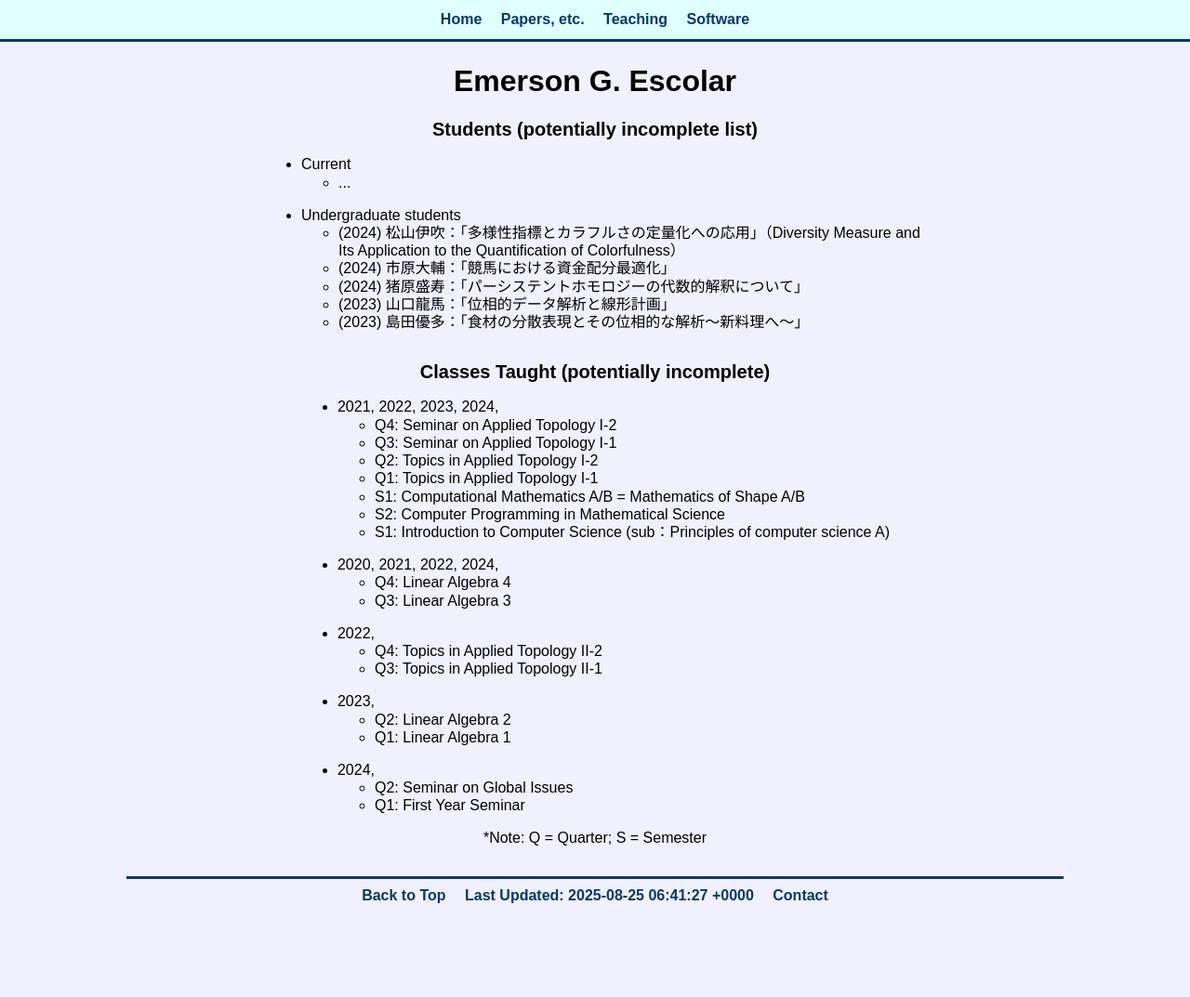
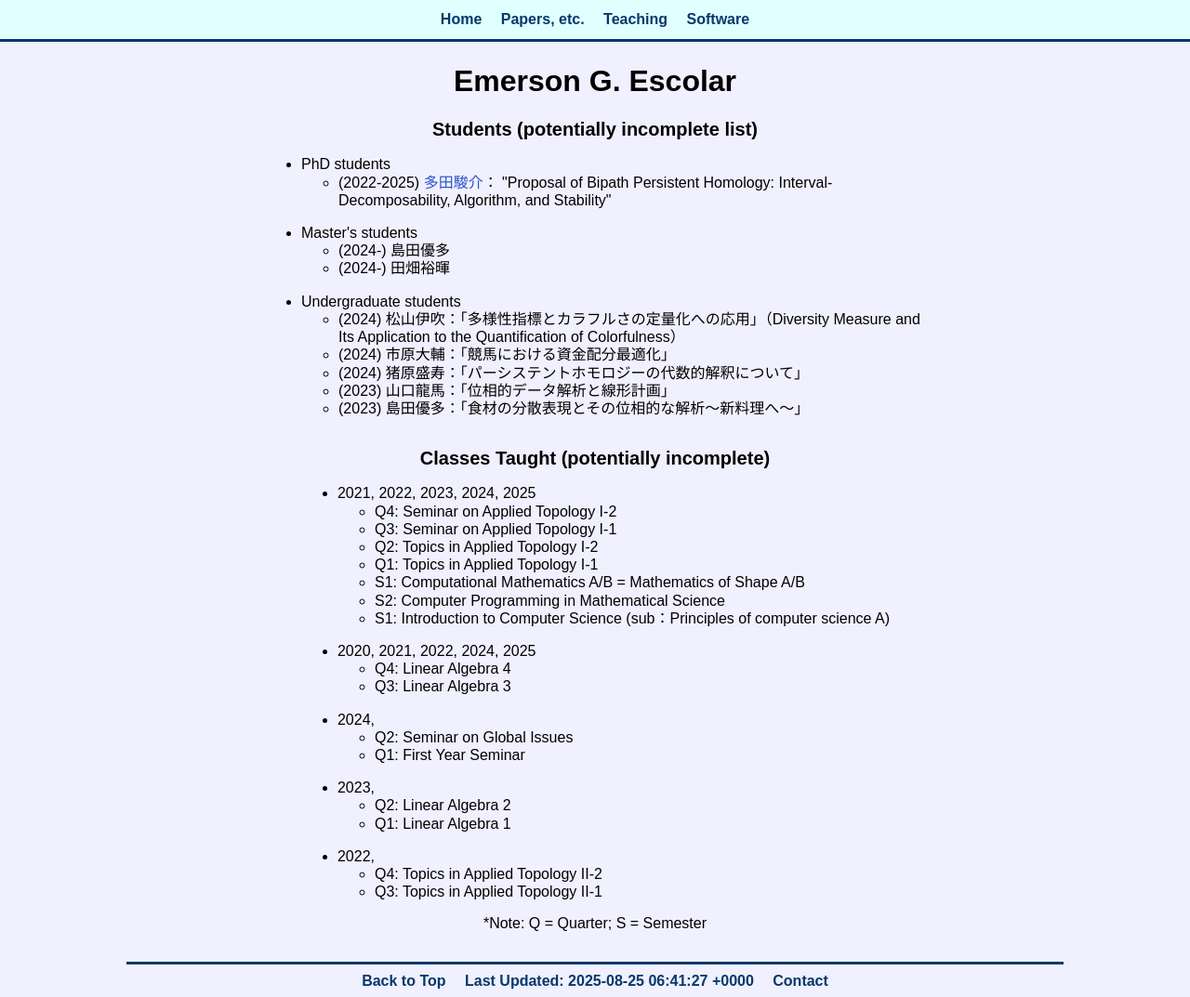
Before and after one commit to emerson-escolar/emerson-escolar.github.io, a Jekyll site: the page built from teaching.html, in a window 1280 px wide and 1073 px high. Shown: the whole window at 93% size. Built offline with Jekyll 4.4.1, drawn with Linux system fonts in a browser that asks for light colours.

Commit message:
update students

```diff
--- a/teaching.html
+++ b/teaching.html
@@ -21,11 +21,21 @@ title: Teaching
 <section>
   <h2> Students (potentially incomplete list)</h2>
   <ul class="wordbox paperlist">
-    <li> Current
+    <li> PhD students
       <ul class="normallist">
-	<li> ... </li>
+	<li> (2022-2025) <a href="https://shunsuketada1357.github.io/">多田駿介</a>：
+	  "Proposal of Bipath Persistent Homology: Interval-Decomposability, Algorithm, and Stability"
+	</li>
       </ul>
     </li>
+
+    <li> Master's students
+      <ul class="normallist">
+	<li> (2024-) 島田優多</li>
+	<li> (2024-) 田畑裕暉</li>
+      </ul>
+    </li>
+
     <li> Undergraduate students
       <ul class="normallist">
 	<li> (2024) 松山伊吹：「多様性指標とカラフルさの定量化への応用」（Diversity Measure and Its Application to the Quantification of Colorfulness）</li>
@@ -43,7 +53,7 @@ title: Teaching
 <section>
   <h2> Classes Taught (potentially incomplete)</h2>
   <ul class="wordbox paperlist">
-    <li> 2021, 2022, 2023, 2024,
+    <li> 2021, 2022, 2023, 2024, 2025
       <ul class="normallist">
 	<li> Q4: Seminar on Applied Topology I-2 </li>
         <li> Q3: Seminar on Applied Topology I-1 </li>
@@ -55,10 +65,24 @@ title: Teaching
       </ul>
     </li>
 
-    <li> 2020, 2021, 2022, 2024,
+    <li> 2020, 2021, 2022, 2024, 2025
       <ul class="normallist">
         <li> Q4: Linear Algebra 4 </li>
         <li> Q3: Linear Algebra 3 </li>
+      </ul>
+    </li>
+
+    <li> 2024,
+      <ul class="normallist">
+	<li> Q2: Seminar on Global Issues </li>
+        <li> Q1: First Year Seminar </li>
+      </ul>
+    </li>
+
+    <li> 2023,
+      <ul class="normallist">
+        <li> Q2: Linear Algebra 2 </li>
+        <li> Q1: Linear Algebra 1 </li>
       </ul>
     </li>
 
@@ -69,19 +93,6 @@ title: Teaching
       </ul>
     </li>
 
-    <li> 2023,
-      <ul class="normallist">
-        <li> Q2: Linear Algebra 2 </li>
-        <li> Q1: Linear Algebra 1 </li>
-      </ul>
-    </li>
-
-    <li> 2024,
-      <ul class="normallist">
-        <li> Q2: Seminar on Global Issues </li>
-        <li> Q1: First Year Seminar </li>
-      </ul>
-    </li>
   </ul>
   <p>
     *Note: Q = Quarter; S = Semester
```
